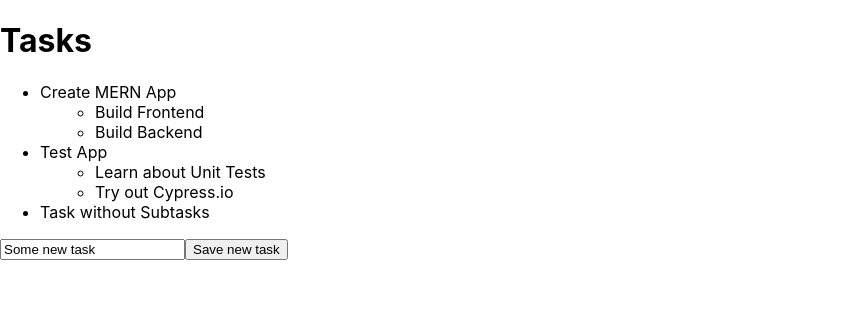
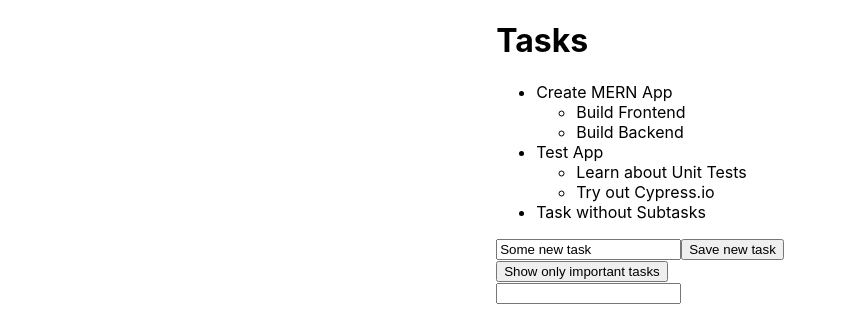
Before and after one commit to MichDist/extended-todo-list, a React (Create React App) app: page / in a window 1280 px wide. Shown: the top 320 px of the page, without its empty margins (0-847 px from the left). Built offline with nearby package versions, Linux system fonts and the light colour scheme.

Commit message:
Added search function and a way to filter important tasks

```diff
--- a/src/App.css
+++ b/src/App.css
@@ -1,38 +1,4 @@
 .App {
-  text-align: center;
+  display: table;
+  margin:  0 auto;
 }
-
-.App-logo {
-  height: 40vmin;
-  pointer-events: none;
-}
-
-@media (prefers-reduced-motion: no-preference) {
-  .App-logo {
-    animation: App-logo-spin infinite 20s linear;
-  }
-}
-
-.App-header {
-  background-color: #282c34;
-  min-height: 100vh;
-  display: flex;
-  flex-direction: column;
-  align-items: center;
-  justify-content: center;
-  font-size: calc(10px + 2vmin);
-  color: white;
-}
-
-.App-link {
-  color: #61dafb;
-}
-
-@keyframes App-logo-spin {
-  from {
-    transform: rotate(0deg);
-  }
-  to {
-    transform: rotate(360deg);
-  }
-}
--- a/src/App.js
+++ b/src/App.js
@@ -50,8 +50,10 @@ const tasks = [
 ]
 
 const App = () => {
-  const [tasksState, setTasksState] = useState(tasks);
-  const [newTask, setNewTask] = useState('Some new task');
+  const [tasksState, setTasksState] = useState(tasks)
+  const [newTask, setNewTask] = useState('Some new task')
+  const [showAll, setShowAll] = useState(true)
+  const [filter, setFilter] = useState('')
 
   const addTask = (event) => {
     event.preventDefault();
@@ -68,15 +70,26 @@ const App = () => {
   }
 
   const handleNewTask = (event) => {
-    console.log(event.target.value);
-    setNewTask(event.target.value);
+    console.log(event.target.value)
+    setNewTask(event.target.value)
   }
 
+  const handleSearch = (event) => {
+    console.log(event.target.value)
+    setFilter(event.target.value)
+  }
+
+  const tasksToShow = showAll
+    ? <Task tasks={tasksState} filter={filter}/>
+    : <Task tasks={tasksState.filter(task => task.important)} filter={filter} />
+
+  const showTasks = () => tasksToShow
+
   return (
-    <div>
+    <div className='App'>
       <h1>Tasks</h1>
       <ul>
-        <Task tasks={tasksState}/>
+        {showTasks()}
       </ul>
       <form onSubmit={addTask}>
         <input
@@ -84,8 +97,19 @@ const App = () => {
           onChange={handleNewTask}/>
         <button type="submit">Save new task</button>
       </form>
+      <div>
+        <button onClick={() => setShowAll(!showAll)}>
+          Show {showAll ? 'only important tasks' : 'all tasks'}
+        </button>
+      </div>
+        {/* Search */}
+      <div>
+        <input
+        onChange={handleSearch}/>
+      </div>
     </div>
-  )
-}
+    )
+  }
+
 
 export default App;
--- a/src/components/Subtask.js
+++ b/src/components/Subtask.js
@@ -3,7 +3,7 @@ import React from 'react';
 const Subtask = ({task}) => {
 if(task.subtasks !== undefined) {
   return (
-    task.subtasks.map(subtask => <li className='subtask' key={subtask.id}>{subtask.content}</li>)
+    task.subtasks.map(subtask => <li key={subtask.id}>{subtask.content}</li>)
   )
 }
 else {
--- a/src/components/Task.js
+++ b/src/components/Task.js
@@ -1,9 +1,12 @@
 import React from 'react';
 import Subtask from './Subtask';
 
-const Task = ({tasks}) => {
+const Task = ({tasks, filter}) => {
+  // Search function
+  const filteredTasks = tasks.filter(task => task.content.toLowerCase().includes(filter.toLowerCase()))
+
     return (
-      tasks.map(task => <li key={task.id}>{task.content}
+      filteredTasks.map(task => <li key={task.id}>{task.content}
 
       <ul>{<Subtask task={task} />}</ul>
 
--- a/src/index.css
+++ b/src/index.css
@@ -11,7 +11,3 @@ code {
   font-family: source-code-pro, Menlo, Monaco, Consolas, 'Courier New',
     monospace;
 }
-
-.subtask {
-  margin-left: 15px;
-}
```
